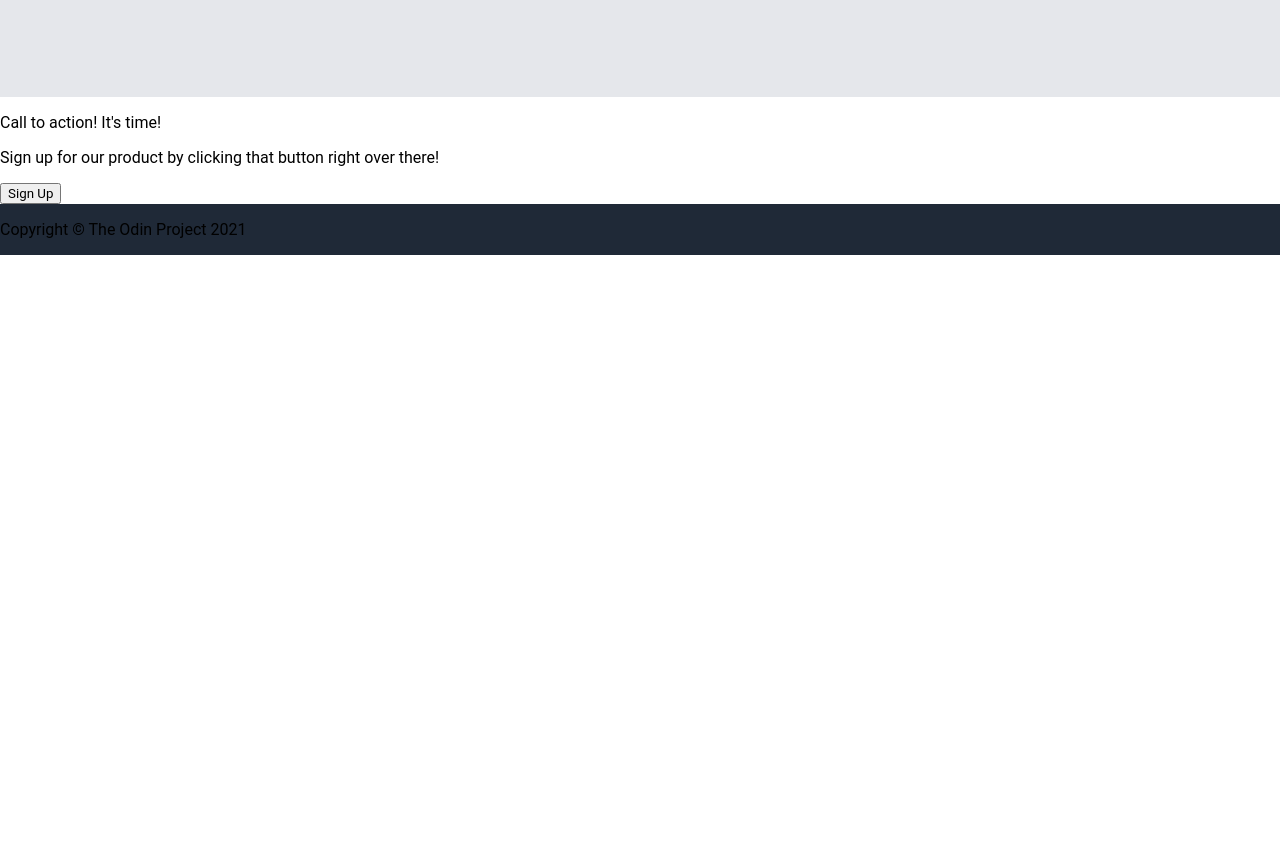
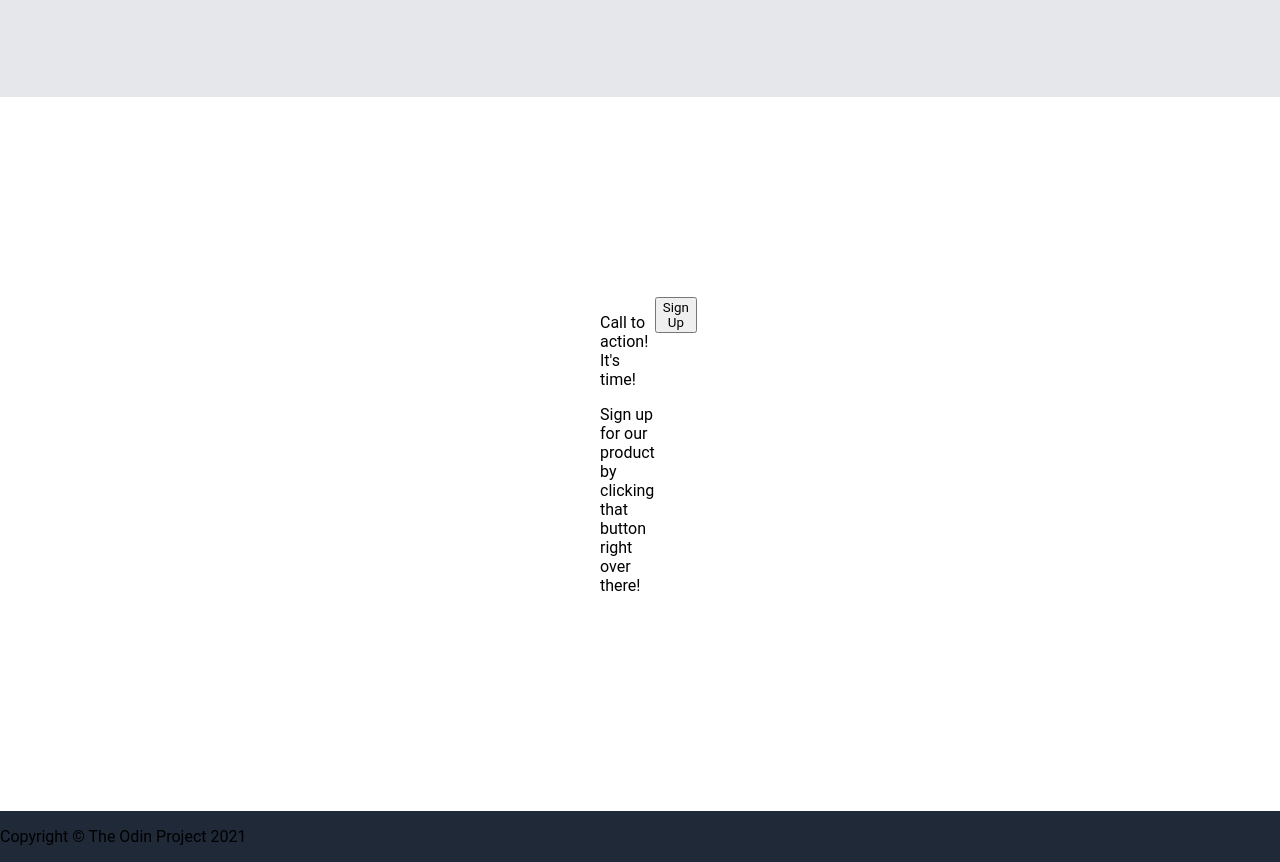
Before and after one commit to cah311/odin_landing_page_project, a plain HTML site: page index.html in a window 1280 px wide. Shown: the part 1325-2187 px from the top of the page. Before the commit the page ends 1580 px from the top, so only its background shows below. Drawn offline with Linux system fonts and the light colour scheme.

Commit message:
Start section for spacing

```diff
--- a/css/styles.css
+++ b/css/styles.css
@@ -161,6 +161,11 @@ li {
     display: flex;
 }
 
+.sec4container {
+    display: flex;
+    padding: 200px 600px;
+}
+
 .footer {
     background-color: #1F2937;
 
```
